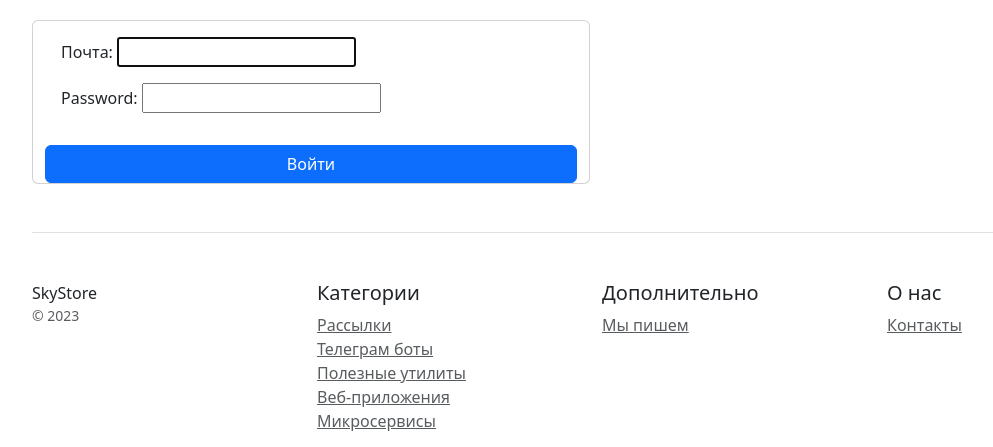
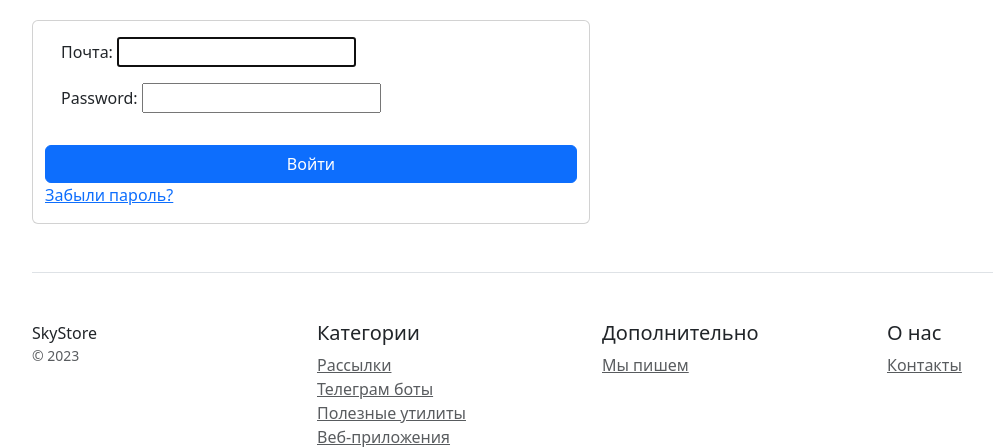
Before and after one commit to olgakostenko240/project_course_4, a Django app: page /users/login/ in a window 1280 px wide. Shown: the part 302-749 px from the top of the page, without its empty margins (50-1043 px from the left). Run offline with Django 5.2, Linux system fonts and the light colour scheme; some libraries are stand-ins or nearby versions.

Commit message:
добавлена кнопка для восстановления пароля

```diff
--- a/users/templates/login.html
+++ b/users/templates/login.html
@@ -13,6 +13,7 @@
                     <button type="submit" class="btn btn-primary">
                         Войти
                     </button>
+                    <p ><a href="{% url 'users:password_recovery' %}">Забыли пароль?</a></p>
                 </div>
             </form>
         </div>
```
